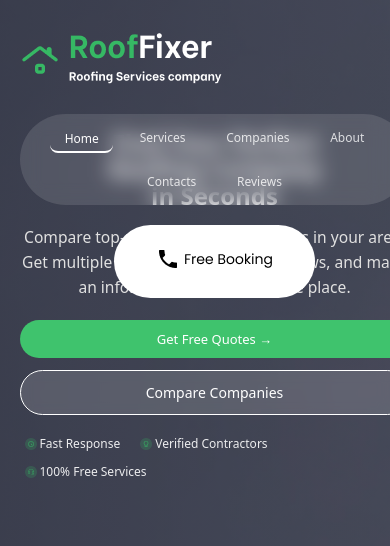
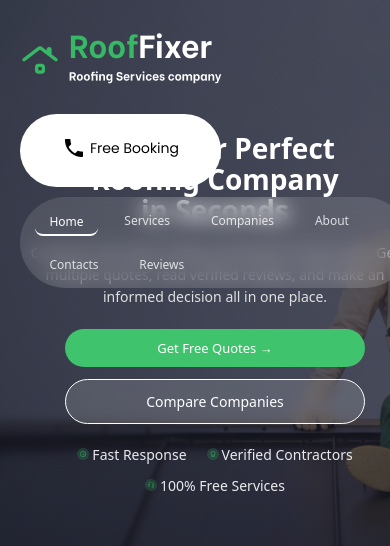
Before and after one commit to roshninaznin/roofing-services, a React (Vite) app: page / in a window 390 px wide. Shown: the top 546 px of the page. Built offline with nearby package versions, Linux system fonts and the light colour scheme.

Commit message:
Update Hero.css

```diff
--- a/src/styles/Hero.css
+++ b/src/styles/Hero.css
@@ -2,7 +2,6 @@ body {
   margin: 0;
 }
 
-/* ================= HERO ================= */
 .hero {
   position: relative;
   width: 100%;
@@ -34,7 +33,6 @@ body {
   z-index: -1;
 }
 
-/* ================= NAVBAR ================= */
 .hero-nav {
   position: absolute;
   top: clamp(20px, 3vw, 30px);
@@ -88,7 +86,6 @@ body {
   font-weight: 500;
 }
 
-/* ================= HERO CONTENT ================= */
 .hero-content {
   max-width: clamp(300px, 50vw, 600px);
   margin-top: clamp(60px, 8vw, 120px);
@@ -108,7 +105,6 @@ body {
   margin-bottom: clamp(20px, 3vw, 40px);
 }
 
-/* ================= BUTTONS ================= */
 .hero-actions {
   display: flex;
   flex-wrap: wrap;
@@ -141,7 +137,6 @@ body {
   backdrop-filter: blur(6px);
 }
 
-/* ================= HERO BADGES ================= */
 .hero-badges {
   display: flex;
   flex-wrap: wrap;
@@ -169,65 +164,68 @@ body {
   height: clamp(12px, 1.5vw, 16px);
 }
 
-/* ================= RESPONSIVE MEDIA ================= */
 
-/* Tablet */
 @media (max-width: 1024px) {
-  .hero-content {
-    margin-top: 80px;
+  .hero {
+    padding: 120px 40px 70px;
   }
 
-  .hero-badges {
-    justify-content: flex-start;
+  .hero-nav {
+    left: 40px;
+    right: 40px;
+  }
+
+  .hero-content h1 {
+    font-size: 48px;
   }
 }
 
-/* Mobile */
 @media (max-width: 768px) {
   .hero {
-    padding: clamp(50px, 6vw, 80px) clamp(15px, 5vw, 40px) clamp(40px, 5vw, 60px);
-    flex-direction: column;
+    padding: 110px 20px 60px;
+    min-height: auto;
+    text-align: center;
+  }
+
+  .hero-nav {
+    left: 20px;
+    right: 20px;
+  }
+
+  .nav-center {
+    width: 100%;
+    order: 3;
   }
 
   .hero-content {
     max-width: 100%;
-    margin-top: 60px;
-    text-align: center;
+    margin: 0 auto;
   }
 
   .hero-actions {
     justify-content: center;
   }
 
-  .nav-center {
+  .hero-badges {
     justify-content: center;
-    gap: 12px;
   }
 
-  .nav-nav-left, .nav-right {
-    flex-basis: 100%;
-    text-align: center;
-    margin-top: 10px;
+  .hero-content h1 {
+    font-size: 36px;
   }
 }
 
-/* Small Mobile */
 @media (max-width: 480px) {
   .hero-content h1 {
-    font-size: clamp(24px, 6vw, 36px);
+    font-size: 28px;
   }
 
   .hero-content p {
-    font-size: clamp(12px, 4vw, 16px);
+    font-size: 14px;
   }
 
-  .btn-primary, .btn-secondary {
+  .btn-primary,
+  .btn-secondary {
     width: 100%;
-    max-width: none;
-    padding: 12px 20px;
-  }
-
-  .hero-badges span {
-    font-size: clamp(12px, 3vw, 16px);
   }
 }
```
